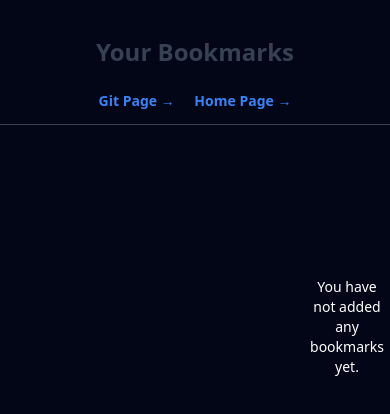
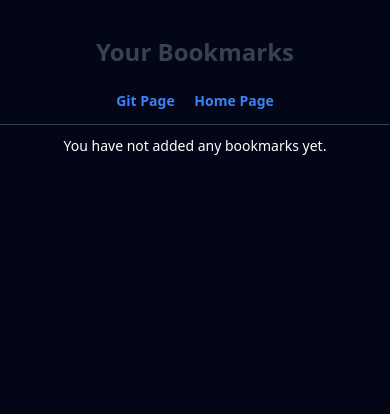
Before and after one commit to priyankanegiii/commudle-task, an Angular app: page /bookmarkpage in a window 390 px wide. Shown: the top 414 px of the page. Built offline with nearby package versions, Linux system fonts and the light colour scheme.

Commit message:
update responsive ui

```diff
--- a/src/app/components/bookmarkpage/bookmarkpage.component.html
+++ b/src/app/components/bookmarkpage/bookmarkpage.component.html
@@ -2,8 +2,8 @@
   <div class="header">
     <h2 class="heading">Your Bookmarks</h2>
     <div class="links">
-      <a routerLink="/gitpage" class="gitpage-link"> Git Page → </a>
-      <a routerLink="/" class="homepage-link"> Home Page → </a>
+      <a routerLink="/gitpage" class="gitpage-link"> Git Page  </a>
+      <a routerLink="/" class="homepage-link"> Home Page  </a>
     </div>
   </div>
 
--- a/src/app/components/bookmarkpage/bookmarkpage.component.scss
+++ b/src/app/components/bookmarkpage/bookmarkpage.component.scss
@@ -86,11 +86,9 @@
 }
 .no-bookmarks{
     @apply flex flex-col items-center justify-center;
-    @apply h-[50vh] ml-[19rem];
+    @apply sm:m-auto p-5 md:ml-[5rem] xl:ml-[20rem]  p-5 text-gray-500 text-center;
 }
-.no-bookmark-heading{
-      @apply text-lg text-gray-500/40 text-center;
-}
+
 
 .message{
     @apply text-sm text-white text-center;
--- a/src/app/components/gitpage/gitpage.component.html
+++ b/src/app/components/gitpage/gitpage.component.html
@@ -21,9 +21,9 @@
   </div>
   <div class="link">
     <a routerLink="/bookmarkpage" class="bookmarkpage-link">
-      Bookmark Page →
+      Bookmark Page
     </a>
-    <a routerLink="/" class="homepage-link"> Home Page → </a>
+    <a routerLink="/" class="homepage-link"> Home Page  </a>
   </div>
 </div>
 
--- a/src/app/components/gitpage/gitpage.component.scss
+++ b/src/app/components/gitpage/gitpage.component.scss
@@ -22,11 +22,11 @@
 }
 
 .no-results {
-  @apply p-5 mt-[8rem] ml-[19rem] text-gray-500 text-center;
+  @apply p-5 m-auto text-gray-500 text-center;
 }
 .container{
     @apply bg-slate-950 flex justify-center min-h-screen;
-    @apply mt-24 p-5;
+    @apply mt-[17rem] p-5;
 
 
 }
@@ -86,8 +86,7 @@
 
 }
 .link{
-    @apply ml-[50rem];
-
+    @apply flex gap-4 mt-4;
 }
 
 .bookmarkpage-link{
--- a/src/app/components/homepage/homepage.component.html
+++ b/src/app/components/homepage/homepage.component.html
@@ -1,5 +1,24 @@
 <div class="header">
   <p class="heading">Dev.to Articles</p>
+  <div class="side">
+    <div class="filter">
+      <p class="filter-tag">Filter by tag:</p>
+      <select class="select-page" (change)="filterArticle($event)">
+        <option value="">all tags</option>
+        @for (tag of tagList; track tag) {
+          <option [value]="tag">{{ tag }}</option>
+        }
+      </select>
+    </div>
+    <div class="links">
+      <a routerLink="/gitpage" class="gitpage-link"> Git Page  </a>
+    <a routerLink="/bookmarkpage" class="bookmarkpage-link">
+      Bookmark Page
+    </a>
+
+    </div>
+
+  </div>
 </div>
 <div class="main">
   <div class="body">
@@ -43,19 +62,5 @@
       </div>
     }
   </div>
-  <div class="side">
-    <div class="filter">
-      <p class="filter-tag">Filter by tag:</p>
-      <select class="select-page" (change)="filterArticle($event)">
-        <option value="">all tags</option>
-        @for (tag of tagList; track tag) {
-          <option [value]="tag">{{ tag }}</option>
-        }
-      </select>
-    </div>
-    <a routerLink="/gitpage" class="gitpage-link"> Git Page → </a>
-    <a routerLink="/bookmarkpage" class="bookmarkpage-link">
-      Bookmark Page →
-    </a>
-  </div>
+
 </div>
```
